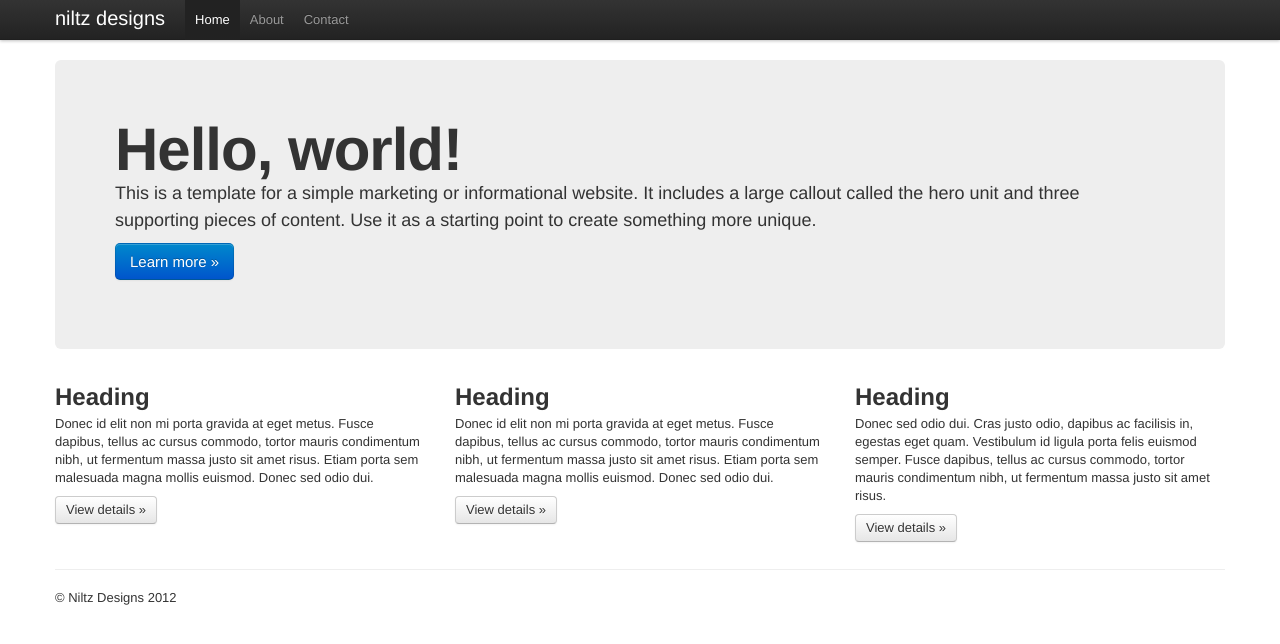
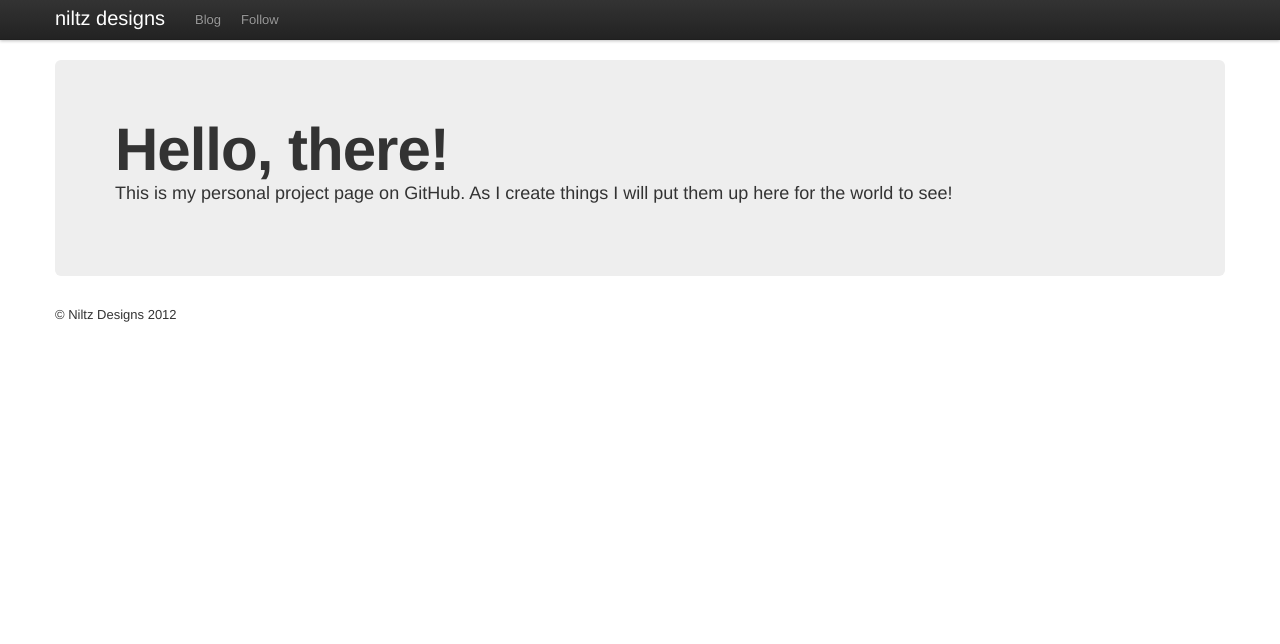
Before and after one commit to jeffsawatzky/jeffsawatzky.github.com, a plain HTML site: page index.html in a window 1280 px wide. Drawn offline with Linux system fonts and the light colour scheme.

Commit message:
Added my blog and twitter feed. Removed some spacer text.

```diff
--- a/index.html
+++ b/index.html
@@ -36,9 +36,8 @@
           <a class="brand" href="#">niltz designs</a>
           <div class="nav-collapse">
             <ul class="nav">
-              <li class="active"><a href="#">Home</a></li>
-              <li><a href="#about">About</a></li>
-              <li><a href="#contact">Contact</a></li>
+              <li><a href="http://niltz0.wordpress.com/">Blog</a></li>
+              <li><a href="http://twitter.com/niltz0">Follow</a></li>
             </ul>
           </div><!--/.nav-collapse -->
         </div>
@@ -49,41 +48,16 @@
 
       <!-- Main hero unit for a primary marketing message or call to action -->
       <div class="hero-unit">
-        <h1>Hello, world!</h1>
-        <p>This is a template for a simple marketing or informational website. It includes a large callout called the hero unit and three supporting pieces of content. Use it as a starting point to create something more unique.</p>
-        <p><a class="btn btn-primary btn-large">Learn more &raquo;</a></p>
+        <h1>Hello, there!</h1>
+        <p>This is my personal project page on GitHub. As I create things I will put them up here for the world to see!</p>
       </div>
-
-      <!-- Example row of columns -->
-      <div class="row">
-        <div class="span4">
-          <h2>Heading</h2>
-           <p>Donec id elit non mi porta gravida at eget metus. Fusce dapibus, tellus ac cursus commodo, tortor mauris condimentum nibh, ut fermentum massa justo sit amet risus. Etiam porta sem malesuada magna mollis euismod. Donec sed odio dui. </p>
-          <p><a class="btn" href="#">View details &raquo;</a></p>
-        </div>
-        <div class="span4">
-          <h2>Heading</h2>
-           <p>Donec id elit non mi porta gravida at eget metus. Fusce dapibus, tellus ac cursus commodo, tortor mauris condimentum nibh, ut fermentum massa justo sit amet risus. Etiam porta sem malesuada magna mollis euismod. Donec sed odio dui. </p>
-          <p><a class="btn" href="#">View details &raquo;</a></p>
-       </div>
-        <div class="span4">
-          <h2>Heading</h2>
-          <p>Donec sed odio dui. Cras justo odio, dapibus ac facilisis in, egestas eget quam. Vestibulum id ligula porta felis euismod semper. Fusce dapibus, tellus ac cursus commodo, tortor mauris condimentum nibh, ut fermentum massa justo sit amet risus.</p>
-          <p><a class="btn" href="#">View details &raquo;</a></p>
-        </div>
-      </div>
-
-      <hr>
 
       <footer>
         <p>&copy; Niltz Designs 2012</p>
       </footer>
 
-    </div> <!-- /container -->
+    </div>
 
-    <!-- Le javascript
-    ================================================== -->
-    <!-- Placed at the end of the document so the pages load faster -->
     <script src="./js/jquery-1.7.1.min.js"></script>
     <script src="./js/bootstrap.min.js"></script>
   </body>
```
Also changed, not shown: 1 other file.
